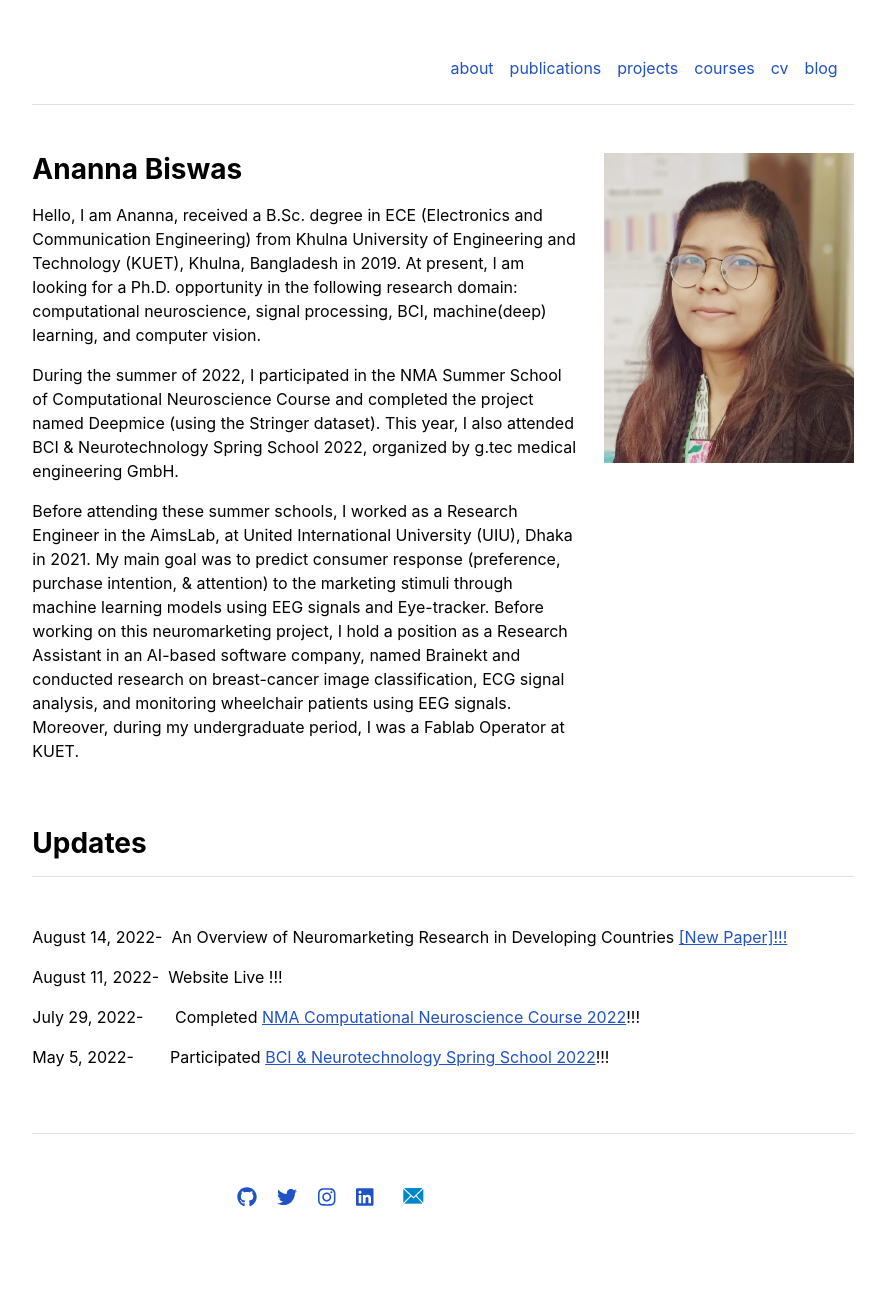
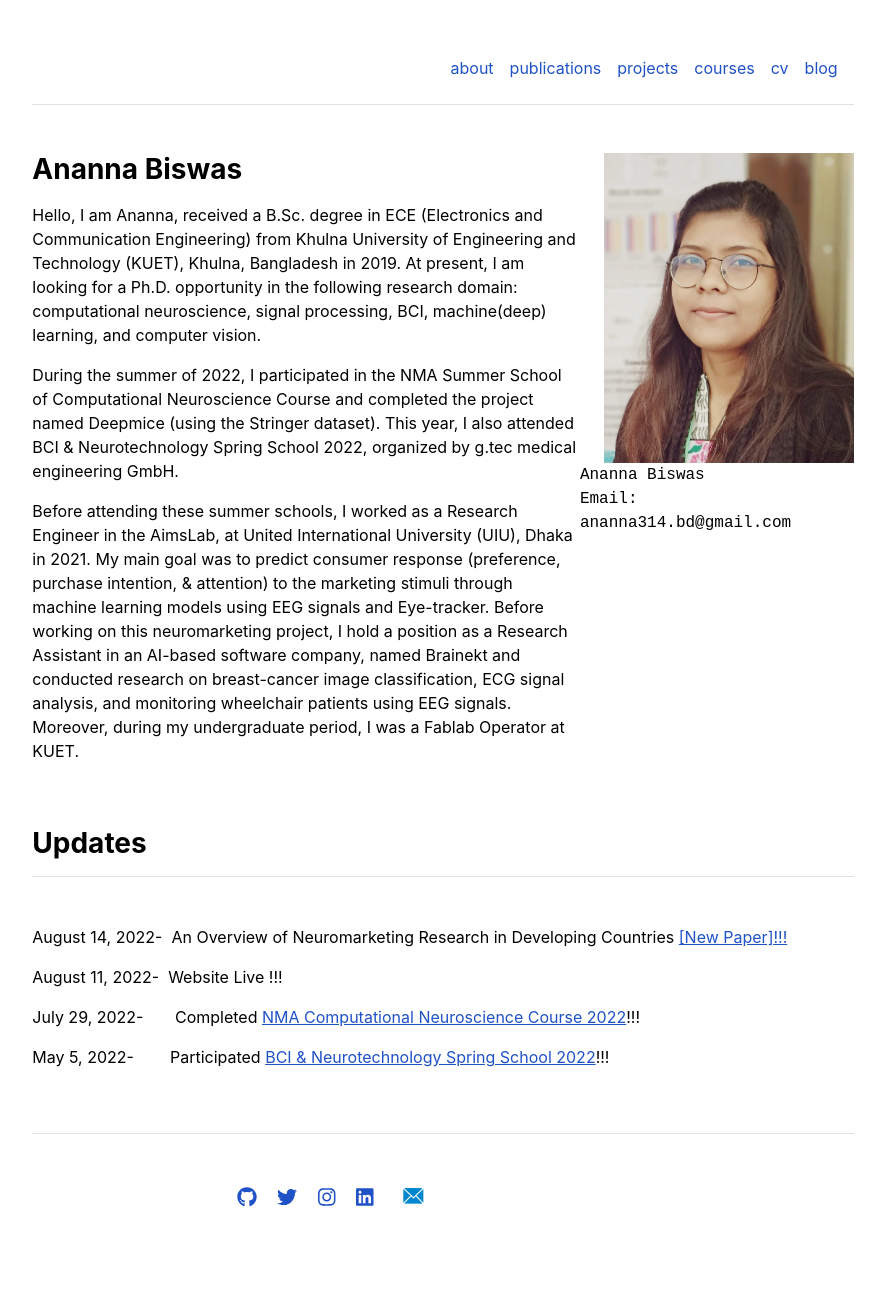
Before and after one commit to Anannabiswas/anannabiswas.github.io, a Jekyll site: the page built from index.md, in a window 1280 px wide. Shown: the whole page, without its empty margins (197-1082 px from the left). Built offline with Jekyll 4.4.1, drawn with Linux system fonts in a browser that asks for light colours.

Commit message:
Update home.html

```diff
--- a/_layouts/home.html
+++ b/_layouts/home.html
@@ -10,7 +10,12 @@ layout: default
      </p>
   </div>
   <div class="col-md-4">
-    <img src="{{ site.github.url }}/assets/img/ananna_1.jpeg" alt="Home" width="250" height="310"style="float:right">
+    <p>
+      <img src="{{ site.github.url }}/assets/img/ananna_1.jpeg" alt="Home" width="250" height="310"style="float:right">
+     </p>
+    <p style="font-family:monospace;"> Ananna Biswas </br>
+    Email: <a href="mailto:ananna314.bd@gmail.com"></a>ananna314.bd@gmail.com
+    </p>
   </div>
 </div>
 
```
